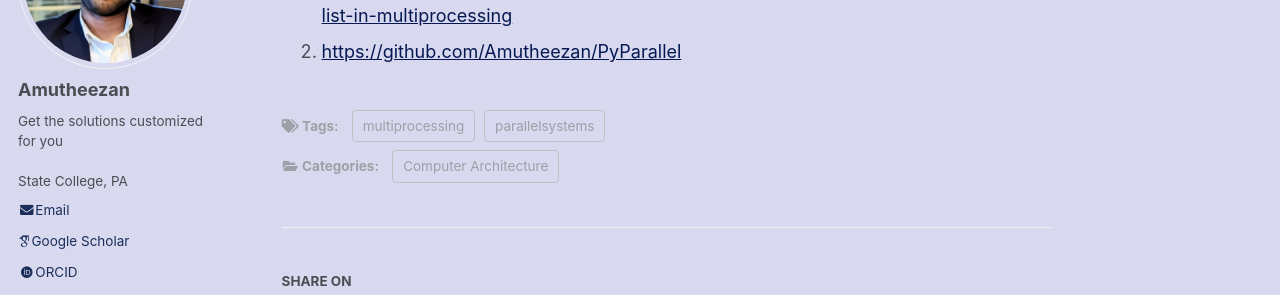
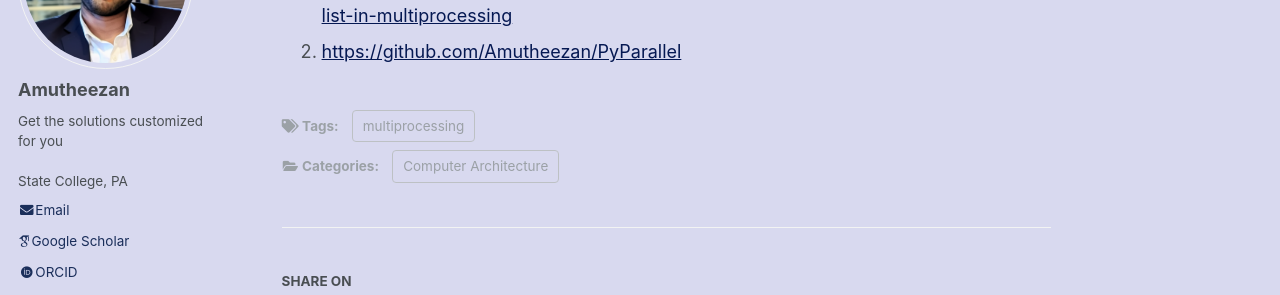
Before and after one commit to Amutheezan/amutheezan.github.io, a Jekyll site: the page built from _posts/2019-12-13-multiprocessing.md, in a window 1280 px wide and 900 px high, scrolled down 728 px. Shown: the part 142-437 px from the top of the window. Built offline with Jekyll 4.4.1, drawn with Linux system fonts in a browser that asks for light colours; some web fonts are replaced.

Commit message:
Update 2019-12-13-multiprocessing.md

```diff
--- a/_posts/2019-12-13-multiprocessing.md
+++ b/_posts/2019-12-13-multiprocessing.md
@@ -6,7 +6,6 @@ category: Computer Architecture
 date: 2019-12-13
 last_modified_at: 2020-02-07
 tags:
-- parallelsystems
 - multiprocessing
 
 ---
```
